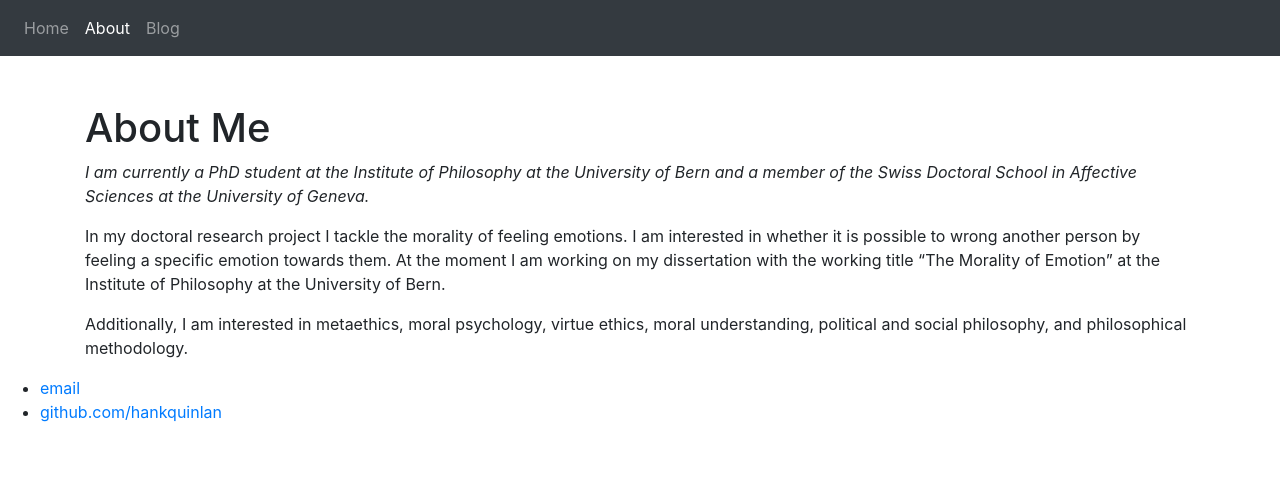
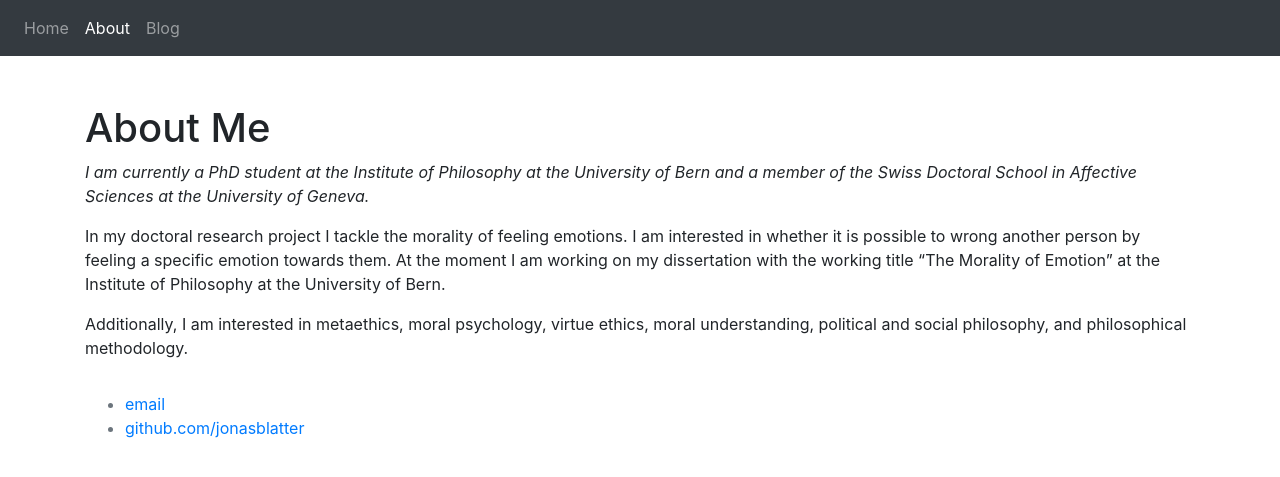
Before and after one commit to jonasblatter/jonasblatter.github.io, a Jekyll site: the page built from about.md, in a window 1280 px wide. Shown: the top 477 px of the page. Built offline with Jekyll 4.4.1, drawn with Linux system fonts in a browser that asks for light colours.

Commit message:
Update default.html

```diff
--- a/_layouts/default.html
+++ b/_layouts/default.html
@@ -24,11 +24,14 @@
 				{{ content }}
 				</div>
 			</main>
-			<footer>
-	    		<ul>
-	        		<li><a href="mailto:hankquinlanhub@gmail.com">email</a></li>
-	        		<li><a href="https://github.com/hankquinlan">github.com/hankquinlan</a></li>
-				</ul>
+
+			<footer class="footer mt-auto py-3">
+				<div class="container">
+	    				<ul class="text-muted">
+	        				<li><a href="mailto:jonasblatter@outlook.com">email</a></li>
+	        				<li><a href="https://github.com/jonasblatter">github.com/jonasblatter</a></li>
+					</ul>
+				</div>
 			</footer>
 		</body>
 	</html>
```
